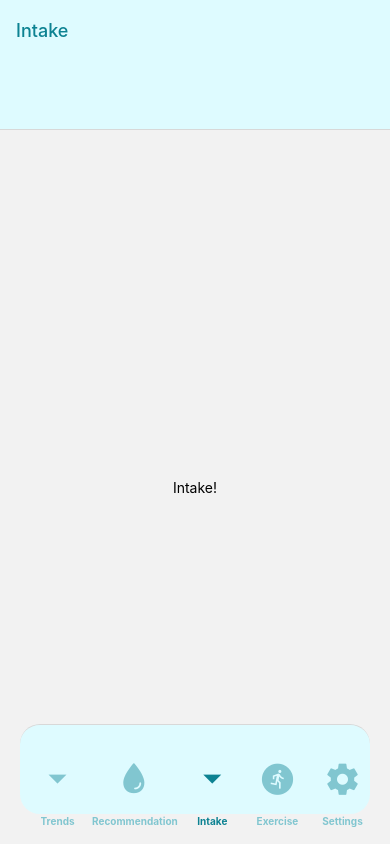
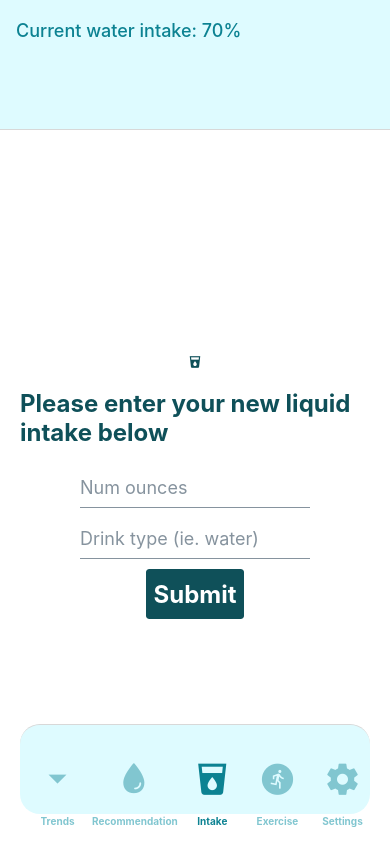
Before and after one commit to richardm213/hydration-helper, a React Native app: screen /Intake in a window 390 px wide. Built offline with nearby package versions, Linux system fonts and the light colour scheme.

Commit message:
Add IntakeTab

```diff
--- a/App.js
+++ b/App.js
@@ -10,6 +10,14 @@ import ExerciseTab from './components/ExerciseTab';
 import SettingsTab from './components/SettingsTab';
 
 const Tab = createBottomTabNavigator();
+const intakeIcon = ({color, size}) => (
+  <MaterialIcons
+    name="local-drink"
+    type="ionicon"
+    color={color}
+    size={size * 1.5}
+  />
+);
 const exerciseIcon = ({color, size}) => (
   <MaterialIcons name="run-circle" color={color} size={size * 1.5} />
 );
@@ -68,7 +76,14 @@ function Tabs() {
           headerTitle: 'Current water intake: 70%',
         }}
       />
-      <Tab.Screen name="Intake" component={IntakeTab} />
+      <Tab.Screen
+        name="Intake"
+        component={IntakeTab}
+        options={{
+          tabBarIcon: intakeIcon,
+          headerTitle: 'Current water intake: 70%',
+        }}
+      />
       <Tab.Screen
         name="Exercise"
         component={ExerciseTab}
--- a/components/IntakeTab.js
+++ b/components/IntakeTab.js
@@ -1,17 +1,61 @@
 import {StyleSheet, Text, View} from 'react-native';
+import {Button, Input, Icon} from 'react-native-elements';
 
+const white = '#fff';
+const turquoise = '#0F5059';
 const styles = StyleSheet.create({
   container: {
     alignItems: 'center',
+    backgroundColor: white,
     flex: 1,
     justifyContent: 'center',
+  },
+  input: {
+    marginLeft: 70,
+    marginRight: 70,
+  },
+  largerTextBlue: {
+    alignItems: 'center',
+    color: turquoise,
+    fontSize: 24,
+    fontWeight: 'bold',
+    margin: 20,
+  },
+  largerTextWhite: {
+    alignItems: 'center',
+    color: white,
+    fontSize: 24,
+    fontWeight: 'bold',
+  },
+  submitButton: {
+    backgroundColor: turquoise,
+    height: 50,
   },
 });
 
 export default function IntakeTab() {
   return (
     <View style={styles.container}>
-      <Text>Intake!</Text>
+      <Icon
+        style={styles.icon}
+        name="local-drink"
+        type="material"
+        color={turquoise}
+        size="160"
+      />
+      <Text style={styles.largerTextBlue}>
+        Please enter your new liquid intake below
+      </Text>
+      <Input inputContainerStyle={styles.input} placeholder="Num ounces" />
+      <Input
+        inputContainerStyle={styles.input}
+        placeholder="Drink type (ie. water)"
+      />
+      <Button
+        buttonStyle={styles.submitButton}
+        titleStyle={styles.largerTextWhite}
+        title="Submit"
+      />
     </View>
   );
 }
```
